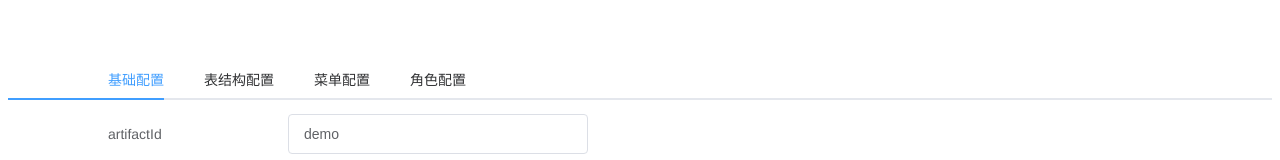
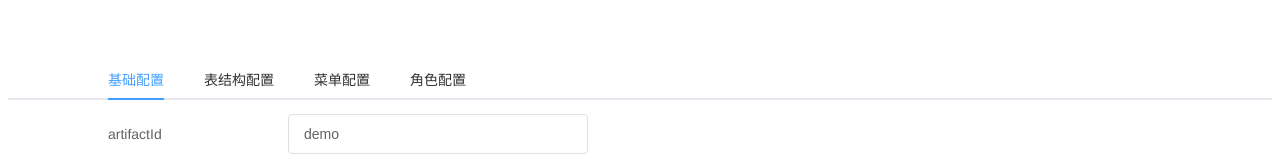
Before and after one commit to zshnb/project-generator-frontend, a Vue app: page /#/ in a window 1280 px wide. Shown: the top 160 px of the page. Built offline with nearby package versions, Linux system fonts and the light colour scheme.

Commit message:
modify tab header

```diff
--- a/src/page/ProjectEdit/ProjectEdit.vue
+++ b/src/page/ProjectEdit/ProjectEdit.vue
@@ -1,8 +1,7 @@
 <template>
   <div id="project-edit">
     <el-tabs>
-      <el-tab-pane class="content">
-        <span slot="label" style="margin-left: 100px">基础配置</span>
+      <el-tab-pane class="content" label="基础配置">
         <project-config :config="config" @generate="onGenerate"/>
       </el-tab-pane>
       <el-tab-pane label="表结构配置" class="content">
@@ -306,8 +305,10 @@
   }
 </script>
 
-<style scoped lang="stylus">
+<style lang="stylus">
   #project-edit
+    .el-tabs__nav
+      margin-left 100px
     .content
       margin-left 100px
 
--- a/src/page/TableEdit/TableEdit.vue
+++ b/src/page/TableEdit/TableEdit.vue
@@ -175,10 +175,9 @@
         let newTable = JSON.parse(JSON.stringify(this.table))
         newTable.id = Math.random()
         this.$emit('on-save', newTable)
-        this.$emit('update:isDialogShow', false)
       },
       onClose() {
-        this.$emit('update:isDialogShow', false)
+        this.$router.back()
       },
       onChangeFormItemType(column) {
         this.isOptionFormItem(column.formItemType, () => {
```
